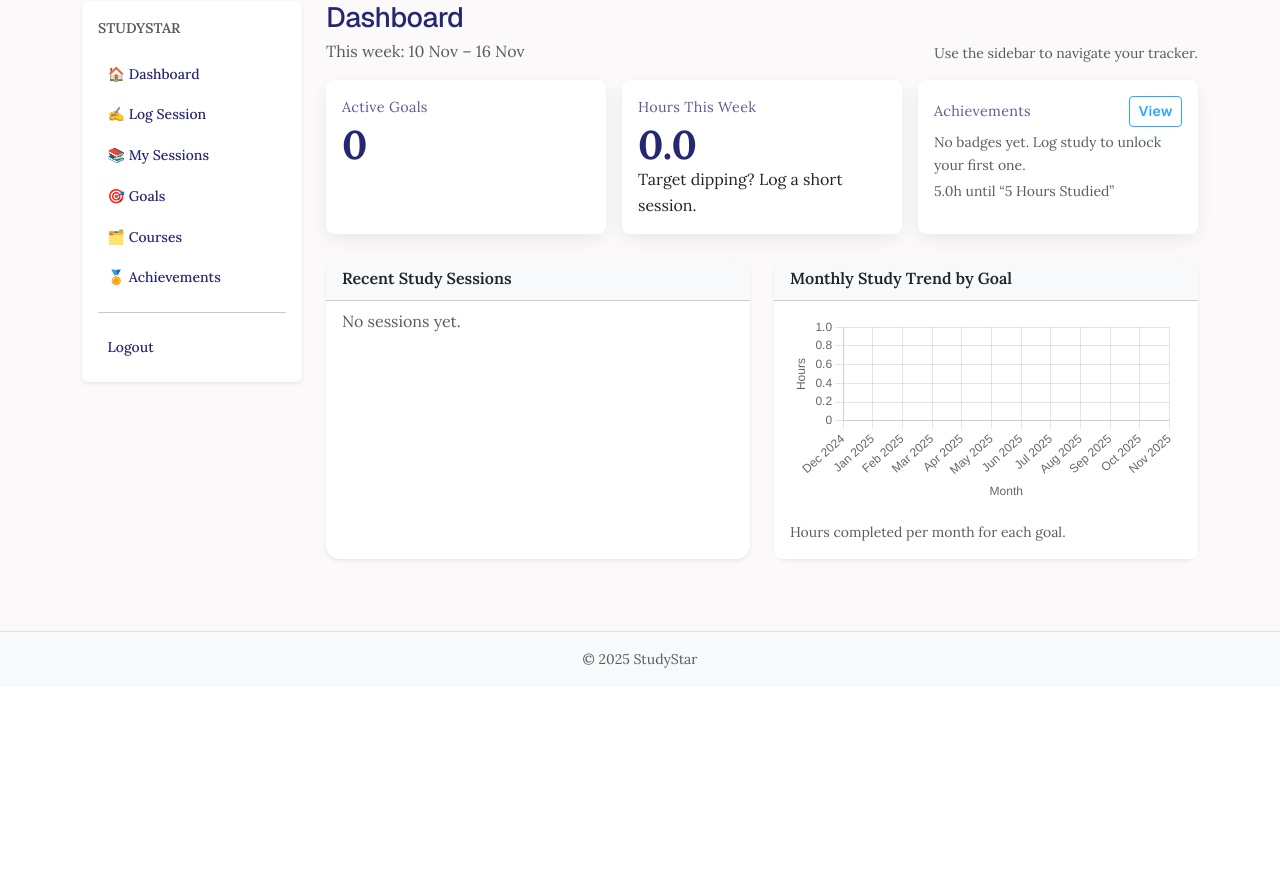
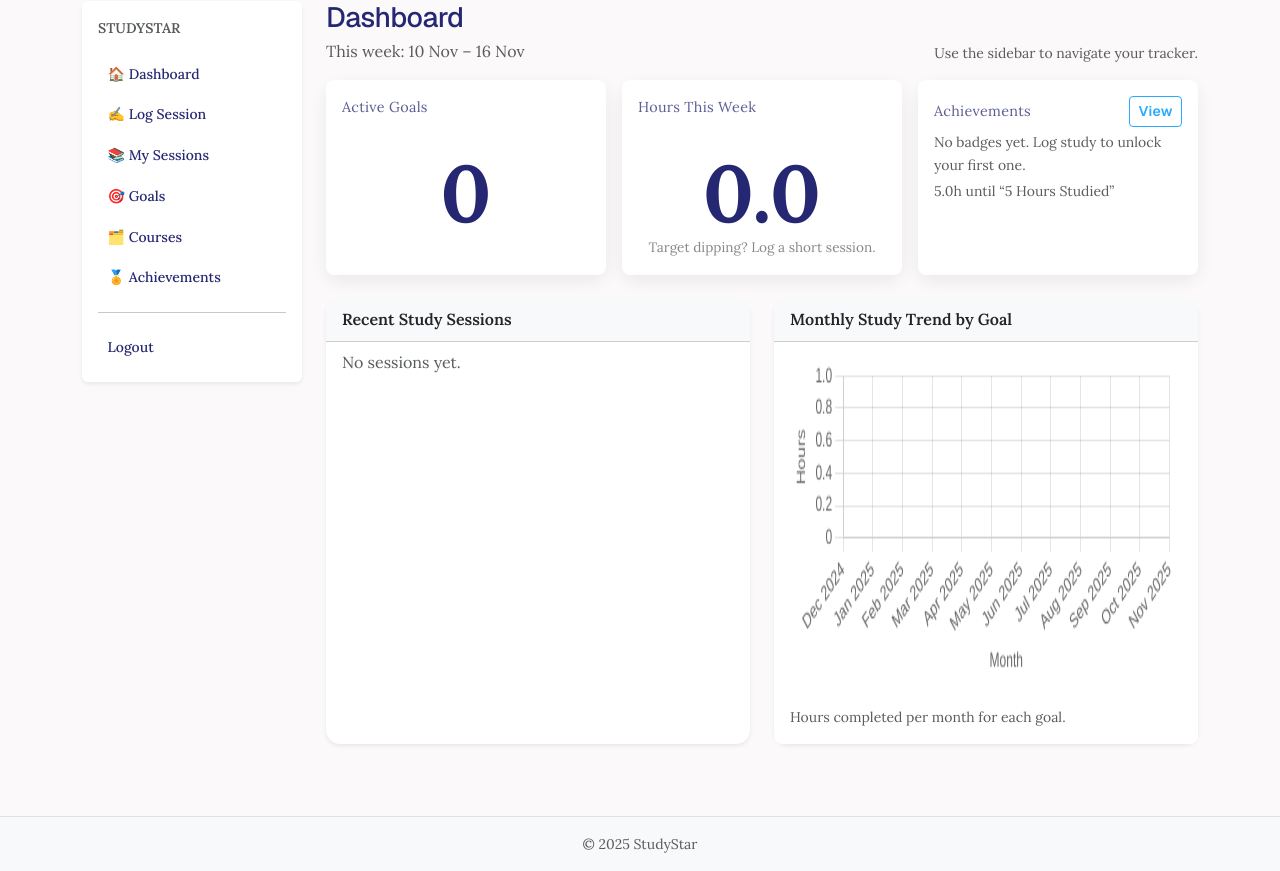
Before and after one commit to TereBts/py_study_tracker, a Django app: page /dashboard/ in a window 1280 px wide. Shown: the part 136-1007 px from the top of the page. Before the commit the page ends 804 px from the top, so only its background shows below. Run offline with Django 4.2, Linux system fonts and the light colour scheme; the visitor is signed in with stand-in values (Sample User, id 1); data comes from the database, SQL or seed files in the repository; data that the repository does not hold is empty.

Commit message:
minor styling tweaks

```diff
--- a/static/css/main.css
+++ b/static/css/main.css
@@ -323,18 +323,29 @@ h1, h2, h3, h4 {
 }
 
 /* Stat cards */
+
 .stat-card .stat-label{
   margin: 0 0 .25rem 0;
   color: rgba(37,39,114,.75); /* based on --study-dark */
   font-size: .9rem;
   letter-spacing: .02em;
 }
+
 .stat-card .stat-value{
   margin: 0;
   font-weight: 700;
-  font-size: clamp(1.75rem, 1.2rem + 2vw, 2.5rem);
+  font-size: 5rem;
   line-height: 1.1;
   color: var(--study-dark);
+  text-align: center;
+  margin-top: 30px;
+}
+
+.stat-subtle {
+  font-size: 0.85rem;
+  color: #888;
+  margin-top: 0; /* prevents unnecessary gap */
+  text-align: center;
 }
 
 /* Subtle hover for list items */
@@ -343,6 +354,14 @@ h1, h2, h3, h4 {
 }
 .list-item-hover:hover{
   background: #ffffffc7;
+}
+
+/* Dashboard charts */
+.dashboard-chart {
+  display: block;
+  width: 100% !important;
+  max-width: 100%;
+  min-height: 340px;
 }
 
 /* Dashboard achievements strip */
--- a/templates/tracker/dashboard.html
+++ b/templates/tracker/dashboard.html
@@ -148,6 +148,7 @@
         <div class="card-body">
           <canvas
             id="monthlyTrendChart"
+            class="dashboard-chart"
             data-labels='{{ monthly_labels_json|safe }}'
             data-datasets='{{ monthly_datasets_json|safe }}'>
           </canvas>
```
